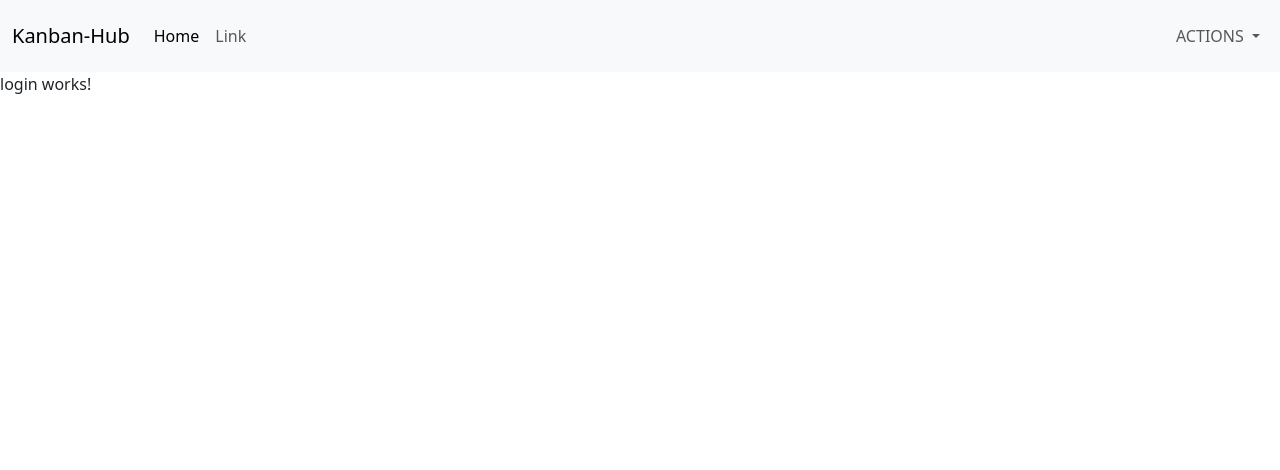
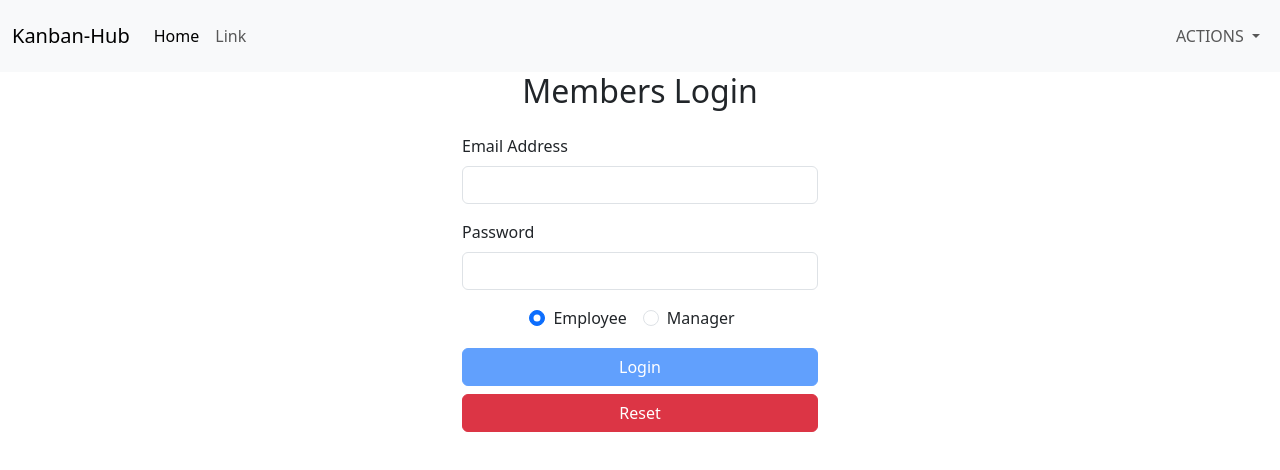
Before and after one commit to r15priyanshu/KanbanHub-Frontend, an Angular app: page /login in a window 1280 px wide. Shown: the top 470 px of the page. Built offline with nearby package versions, Linux system fonts and the light colour scheme.

Commit message:
Complete Login Registration Form Using Template Driven Approach

```diff
--- a/src/app/pages/login/login.component.html
+++ b/src/app/pages/login/login.component.html
@@ -1 +1,55 @@
-<p>login works!</p>
+<div class="container">
+    <div class="row">
+        <div class="col-md-4 offset-md-4">
+            <h2 class="text-center mb-4">Members Login</h2>
+            <form #loginForm="ngForm" (ngSubmit)="handleLogin(loginForm)">
+                <div class="mb-3">
+                    <label for="email" class="form-label">Email Address</label>
+                    <input type="text" class="form-control" id="email" aria-describedby="email" name="email"
+                        [(ngModel)]="loginData.email" #email="ngModel" required minlength="5" [class.is-invalid]="email.touched && email.invalid">
+                    @if(email.touched && email.invalid){
+                    <div class="form-text text-danger">
+                        @if(email.hasError('required')){
+                        <div>This is mandatory field !!</div>
+                        }
+                        @if(email.hasError('minlength')){
+                        <div>Minimum Length Required : 5 !!</div>
+                        }
+                    </div>
+                    }
+                </div>
+                <div class="mb-3">
+                    <label for="password" class="form-label">Password</label>
+                    <input type="password" class="form-control" id="password" aria-describedby="password"
+                        name="password" [(ngModel)]="loginData.password" #password="ngModel" required minlength="5" [class.is-invalid]="password.touched && password.invalid">
+                    @if(password.touched && password.invalid){
+                    <div class="form-text text-danger">
+                        @if(password.hasError('required')){
+                        <div>This is mandatory field !!</div>
+                        }
+                        @if(password.hasError('minlength')){
+                        <div>Minimum Length Required : 5 !!</div>
+                        }
+                    </div>
+                    }
+                </div>
+                <div class="text-center">
+                    <div class="form-check form-check-inline">
+                        <input class="form-check-input" type="radio" id="employee" value=false name="isManager"
+                            [(ngModel)]="loginData.isManager">
+                        <label class="form-check-label" for="employee">Employee</label>
+                    </div>
+                    <div class="form-check form-check-inline">
+                        <input class="form-check-input" type="radio" id="manager" value=true name="isManager"
+                            [(ngModel)]="loginData.isManager">
+                        <label class="form-check-label" for="manager">Manager</label>
+                    </div>
+                </div>
+                <div class="d-grid gap-2 mt-3">
+                    <button class="btn btn-primary" type="submit" [disabled]="loginForm.invalid">Login</button>
+                    <button class="btn btn-danger" type="button" (click)="handleReset(loginForm)">Reset</button>
+                </div>
+            </form>
+        </div>
+    </div>
+</div>
--- a/src/app/pages/login/login.component.ts
+++ b/src/app/pages/login/login.component.ts
@@ -1,12 +1,33 @@
 import { Component } from '@angular/core';
+import { FormsModule, NgForm } from '@angular/forms';
 
 @Component({
   selector: 'app-login',
   standalone: true,
-  imports: [],
+  imports: [FormsModule],
   templateUrl: './login.component.html',
-  styleUrl: './login.component.css'
+  styleUrl: './login.component.css',
 })
 export class LoginComponent {
+  // Below will be used to store the actual 2 way binded data
+  loginData = {
+    email: '',
+    password: '',
+    isManager: 'false',
+  };
 
+  // Below will be used to provide initial values to the form again after the reset of form is done
+  loginDataInitialValues = {
+    email: '',
+    password: '',
+    isManager: 'false',
+  };
+
+  handleLogin(loginForm: NgForm) {
+    console.log(this.loginData);
+  }
+
+  handleReset(loginForm: NgForm) {
+    loginForm.reset(this.loginDataInitialValues);
+  }
 }
```
